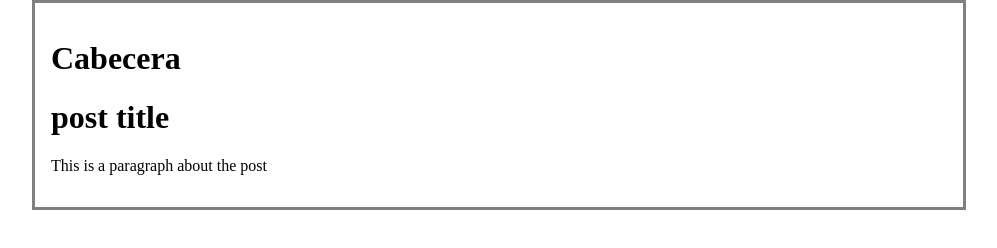
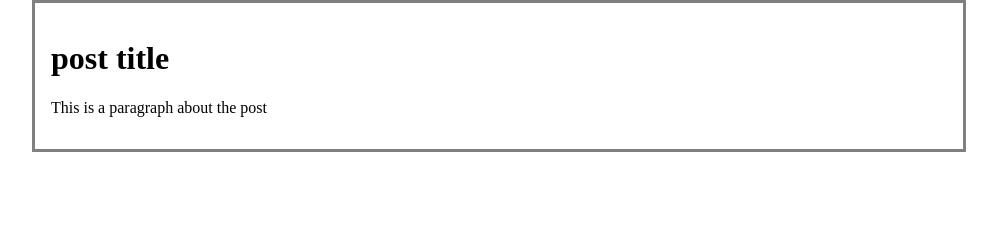
Before and after one commit to AngieCabanillas/blog, a plain HTML site: page index.html in a window 1280 px wide. Shown: the whole page, without its empty margins (141-1138 px from the left). Drawn offline with Linux system fonts and the light colour scheme.

Commit message:
otras modificaciones

```diff
--- a/index.html
+++ b/index.html
@@ -9,9 +9,6 @@
 </head>
 <body>
     <div id="container">
-        <div id="cabecera">
-            <h1>Cabecera</h1>
-        </div>
         <div id="post">
             <h1>post title</h1>
             <p>This is a paragraph about the post</p>
```
